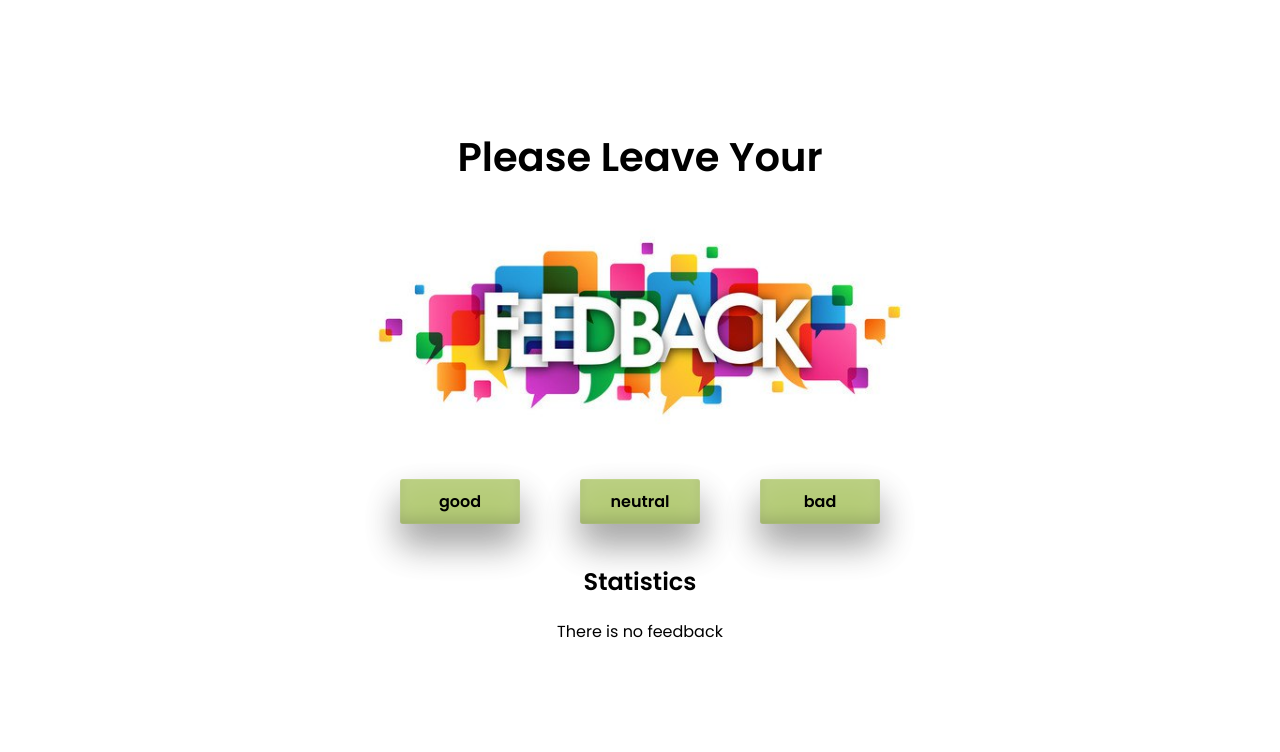
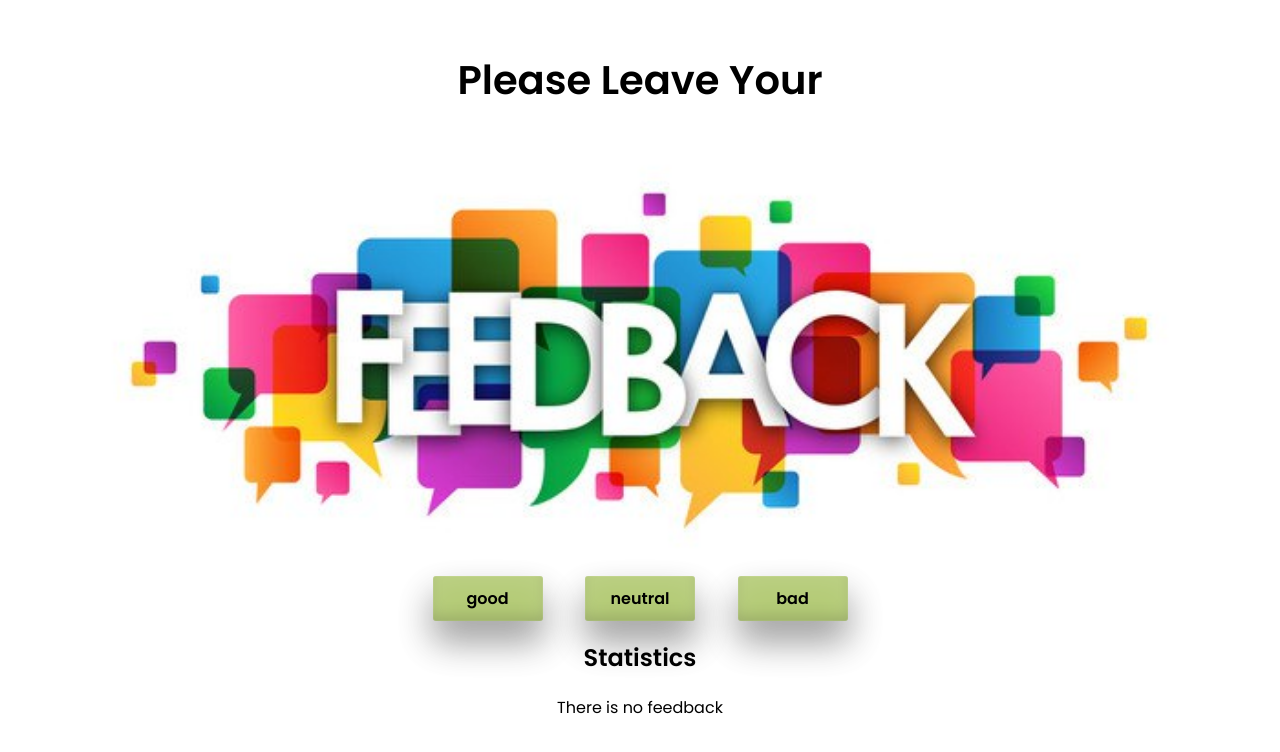
Before and after one commit to Kateryna-Borysenko/goit-react-hw-02-feedback, a React (Create React App) app: page / in a window 1280 px wide. Shown: the top 752 px of the page. Built offline with nearby package versions, Linux system fonts and the light colour scheme.

Commit message:
Fixed styles

```diff
--- a/src/components/App/App.jsx
+++ b/src/components/App/App.jsx
@@ -5,6 +5,7 @@ import FeedbackOptions from 'components/FeedbackOptions/FeedbackOptions';
 import Section from 'components/Section/Section';
 import Notification from 'components/Notification/Notification';
 import styles from 'components/App/App.module.css';
+import Container from './Container/Container';
 
 export class App extends Component {
   state = {
@@ -34,10 +35,9 @@ export class App extends Component {
   render() {
     const { good, neutral, bad } = this.state;
     return (
-      <div className={styles.container}>
+      <Container>
         <h1 className={styles.title}>Please Leave Your</h1>
         <img className={styles.image} src={image} alt="Feedback" />
-
         <FeedbackOptions
           categories={['good', 'neutral', 'bad']}
           onClickBtn={this.onClickBtn} //cсылка на ф-цию
@@ -59,7 +59,7 @@ export class App extends Component {
             <Notification message="There is no feedback" />
           )}
         </Section>
-      </div>
+      </Container>
     );
   }
 }
--- a/src/components/App/App.module.css
+++ b/src/components/App/App.module.css
@@ -5,12 +5,7 @@ body {
   margin: 0;
   font-family: 'Poppins', sans-serif;
 }
-.container {
-  width: 600px;
-  margin: 50px auto;
-  text-align: center;
-  padding: 50px 0;
-}
+
 .title {
   font-size: 40px;
 }
--- /dev/null
+++ b/src/components/App/Container/Container.jsx
@@ -0,0 +1,13 @@
+import React from 'react';
+import s from './Container.module.css';
+import PropTypes from 'prop-types';
+
+const Container = ({ children }) => {
+  return <div className={s.container}>{children}</div>;
+};
+
+export default Container;
+
+Container.propTypes = {
+  children: PropTypes.node.isRequired,
+};
--- /dev/null
+++ b/src/components/App/Container/Container.module.css
@@ -0,0 +1,24 @@
+.container {
+  width: 100%;
+  margin: 0 auto;
+  padding-left: 15px;
+  padding-right: 15px;
+
+  margin: 50px auto;
+  text-align: center;
+}
+@media screen and (min-width: 480px) {
+  .container {
+    width: 490px;
+  }
+}
+@media screen and (min-width: 768px) {
+  .container {
+    width: 750px;
+  }
+}
+@media screen and (min-width: 1280px) {
+  .container {
+    width: 1170px;
+  }
+}
--- a/src/components/FeedbackOptions/FeedbackOptions.module.css
+++ b/src/components/FeedbackOptions/FeedbackOptions.module.css
@@ -1,12 +1,17 @@
 .wrap {
-  margin: 40px 0;
   display: flex;
   justify-content: space-evenly;
+  margin: 0 auto;
+}
+@media screen and (min-width: 700px) {
+  .wrap {
+    width: 500px;
+  }
 }
 .btn {
   font-size: 16px;
   border-radius: 3px;
-  width: 120px;
+  width: 110px;
   padding: 10px 0;
   font-family: inherit;
   font-weight: 600;
@@ -22,4 +27,5 @@
 .btn:focus {
   transform: scale(1.1);
   cursor: pointer;
+  transition: all 200ms;
 }
--- a/src/components/Statistics/Statistics.module.css
+++ b/src/components/Statistics/Statistics.module.css
@@ -5,7 +5,7 @@
   border-radius: 3px;
   background-color: blanchedalmond;
   text-align: center;
-  width: 400px;
+  width: 350px;
   margin: 10px auto;
   box-shadow: inset 0 -0.6em 1em -0.35em rgba(0, 0, 0, 0.17),
     inset 0 0.6em 2em -0.3em rgba(255, 255, 255, 0.15),
```
Also changed, not shown: 1 other file (tests, documents, lock files or other folders).
